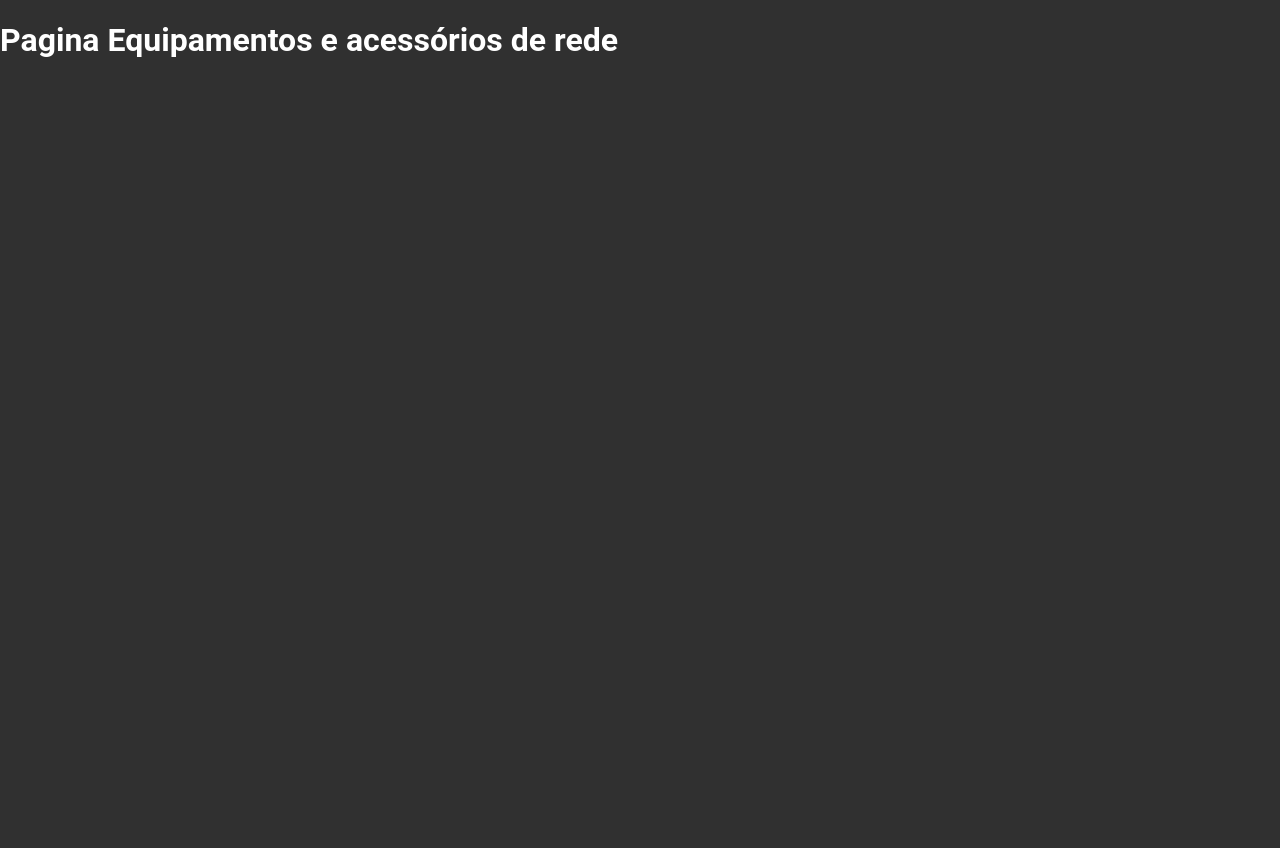
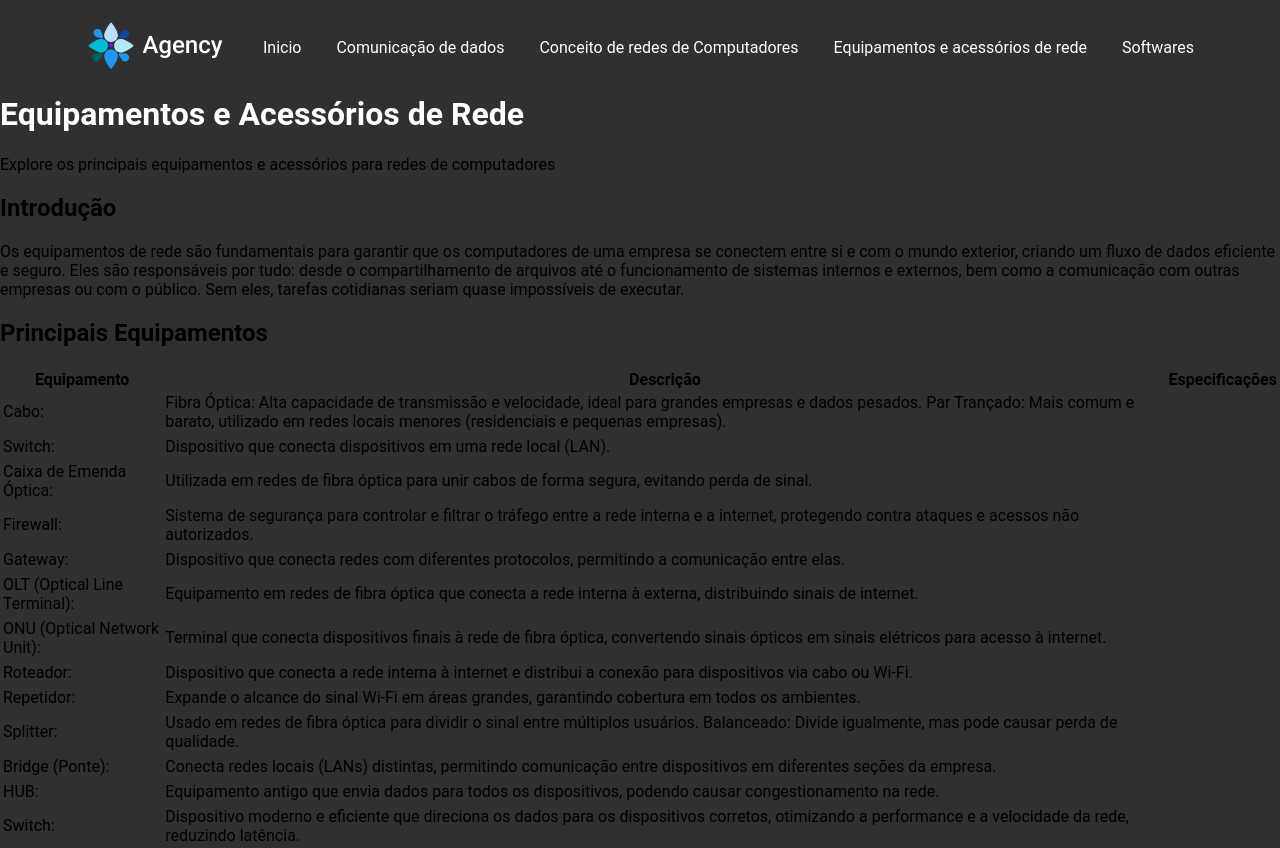
Before and after one commit to WanderAmaral/guizada, a plain HTML site: page Views/equipamentos.html in a window 1280 px wide. Before the commit the page ends 800 px from the top, so only its background shows below. Drawn offline with Linux system fonts and the light colour scheme.

Commit message:
Pag equipamentos

```diff
--- a/Views/equipamentos.html
+++ b/Views/equipamentos.html
@@ -6,7 +6,110 @@
     <title>Equipamentos e acessórios de rede</title>
     <link rel="stylesheet" href="/assets/style.css"/>
 </head>
-<body>
-    <h1>Pagina Equipamentos e acessórios de rede</h1>
+<body class="redes">
+    <div class="menu">
+        <a href="/index.html"><img src="logo.png" /></a>
+        <div class="menu-items">
+          <ul>
+            <li><a href="/index.html">Inicio</a></li>
+            <li><a href="/Views/comunicacao.html">Comunicação de dados</a></li>
+            <li>
+              <a href="/Views/conceitos.html"
+                >Conceito de redes de Computadores</a
+              >
+            </li>
+            <li>
+              <a href="/Views/equipamentos.html"
+                >Equipamentos e acessórios de rede</a
+              >
+            </li>
+            <li><a href="/Views/softwares.html">Softwares</a></li>
+          </ul>
+        </div>
+      </div>
+    <header class="redes2">
+        <h1>Equipamentos e Acessórios de Rede</h1>
+        <p>Explore os principais equipamentos e acessórios para redes de computadores</p>
+    </header>
+    <main>
+        <div class="content">
+            <h2>Introdução</h2>
+            <p>Os equipamentos de rede são fundamentais para garantir que os computadores de uma empresa se conectem entre si e com o mundo exterior, criando um fluxo de dados eficiente e seguro. Eles são responsáveis por tudo: desde o compartilhamento de arquivos até o funcionamento de sistemas internos e externos, bem como a comunicação com outras empresas ou com o público. Sem eles, tarefas cotidianas seriam quase impossíveis de executar.</p>
+            <h2>Principais Equipamentos</h2>
+            <table class="redes3">
+                <thead>
+                    <tr>
+                        <th>Equipamento</th>
+                        <th>Descrição</th>
+                        <th>Especificações</th>
+                    </tr>
+                </thead>
+                <tbody>
+                    <tr>
+                        <td>Cabo:</td>
+                        <td>Fibra Óptica: Alta capacidade de transmissão e velocidade, ideal para grandes empresas e dados pesados. Par Trançado: Mais comum e barato, utilizado em redes locais menores (residenciais e pequenas empresas).</td>
+                    </tr>
+                    <tr></tr>
+                    <tr>
+                        <td>Switch: </td>
+                        <td>Dispositivo que conecta dispositivos em uma rede local (LAN).</td>
+                        <tr></tr>
+                        <td>Caixa de Emenda Óptica: </td>
+                        <td>Utilizada em redes de fibra óptica para unir cabos de forma segura, evitando perda de sinal.</td>
+                        <tr></tr>
+                        <tr>
+                            <td>Firewall:</td>
+                            <td>Sistema de segurança para controlar e filtrar o tráfego entre a rede interna e a internet, protegendo contra ataques e acessos não autorizados.</td>
+                        </tr>
+                        <tr></tr>
+                        <tr>
+                            <td>Gateway:</td>
+                            <td>Dispositivo que conecta redes com diferentes protocolos, permitindo a comunicação entre elas.</td>
+                        </tr>
+                        <tr></tr>
+                        <tr>
+                            <td>OLT (Optical Line Terminal): </td>
+                            <td>Equipamento em redes de fibra óptica que conecta a rede interna à externa, distribuindo sinais de internet.</td>
+                        </tr>
+                        <tr></tr>
+                        <tr>
+                            <td>ONU (Optical Network Unit): </td>
+                            <td>Terminal que conecta dispositivos finais à rede de fibra óptica, convertendo sinais ópticos em sinais elétricos para acesso à internet.</td>
+                        </tr>
+                        <tr></tr>
+                        <tr>
+                            <td>Roteador: </td>
+                            <td>Dispositivo que conecta a rede interna à internet e distribui a conexão para dispositivos via cabo ou Wi-Fi.</td>
+                        </tr>
+                        <tr></tr>
+                        <tr>
+                            <td>Repetidor: </td>
+                            <td>Expande o alcance do sinal Wi-Fi em áreas grandes, garantindo cobertura em todos os ambientes.</td>
+                        </tr>
+                        <tr></tr>
+                        <tr>
+                            <td>Splitter: </td>
+                            <td>Usado em redes de fibra óptica para dividir o sinal entre múltiplos usuários. Balanceado: Divide igualmente, mas pode causar perda de qualidade.</td>
+                        </tr>
+                        <tr></tr>
+                        <tr>
+                            <td>Bridge (Ponte): </td>
+                            <td>Conecta redes locais (LANs) distintas, permitindo comunicação entre dispositivos em diferentes seções da empresa.</td>
+                        </tr>
+                        <tr></tr>
+                        <tr>
+                            <td>HUB: </td>
+                            <td>Equipamento antigo que envia dados para todos os dispositivos, podendo causar congestionamento na rede.</td>
+                        </tr>
+                        <tr></tr>
+                        <tr>
+                            <td>Switch: </td>
+                            <td>Dispositivo moderno e eficiente que direciona os dados para os dispositivos corretos, otimizando a performance e a velocidade da rede, reduzindo latência.</td>
+                        </tr>
+                    </tr>
+                </tbody>
+            </table>
+        </div>
+    </main>
 </body>
 </html>
```
